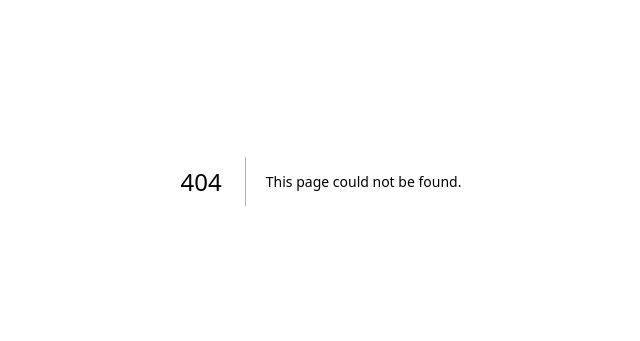
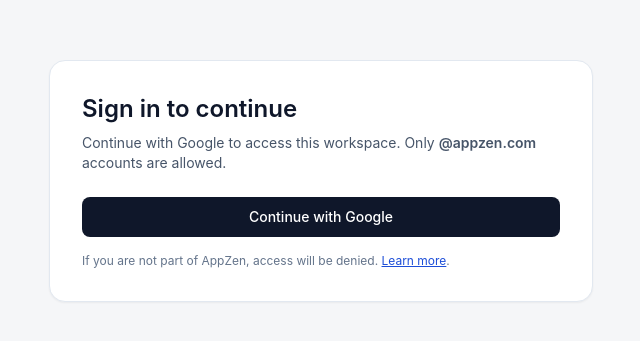
Before and after one commit to imrangohar/CustomerAgentModellingAppv2, a Next.js app: page /auth/signin in a window 1280 px wide. Before the commit this address had no page. Shown: the part 219-560 px from the top of the page, without its empty margins (319-959 px from the left). Built offline with nearby package versions, Linux system fonts and the light colour scheme; no server answers.

Commit message:
Add files via upload

```diff
--- /dev/null
+++ b/src/app/auth/signin/page.tsx
@@ -0,0 +1,41 @@
+import Link from "next/link";
+import { signIn } from "../../../../auth";
+
+export default async function SignInPage({
+  searchParams,
+}: {
+  searchParams: Promise<{ callbackUrl?: string }>;
+}) {
+  const { callbackUrl } = await searchParams;
+  const safeCallback = callbackUrl || "/onboarding";
+
+  return (
+    <main className="mx-auto flex min-h-screen w-full max-w-xl items-center justify-center px-4">
+      <div className="w-full rounded-2xl border border-slate-200 bg-white p-8 shadow-sm">
+        <h1 className="text-2xl font-semibold text-slate-900">Sign in to continue</h1>
+        <p className="mt-2 text-sm text-slate-600">
+          Continue with Google to access this workspace. Only <span className="font-semibold">@appzen.com</span> accounts are allowed.
+        </p>
+
+        <form
+          className="mt-6"
+          action={async () => {
+            "use server";
+            await signIn("google", { redirectTo: safeCallback });
+          }}
+        >
+          <button
+            type="submit"
+            className="inline-flex w-full items-center justify-center rounded-lg bg-slate-900 px-4 py-2.5 text-sm font-medium text-white hover:bg-slate-800"
+          >
+            Continue with Google
+          </button>
+        </form>
+
+        <p className="mt-4 text-xs text-slate-500">
+          If you are not part of AppZen, access will be denied. <Link href="/auth/denied" className="text-blue-700 underline">Learn more</Link>.
+        </p>
+      </div>
+    </main>
+  );
+}
```
